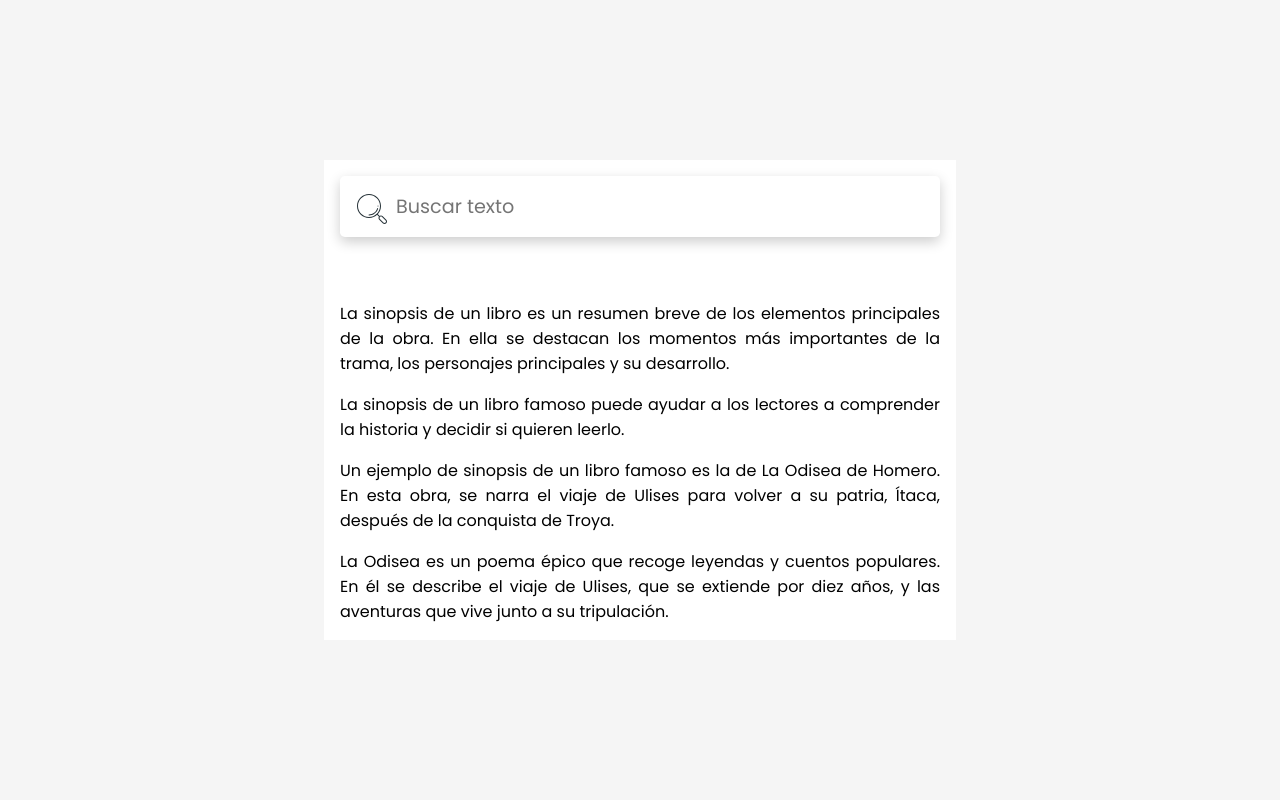
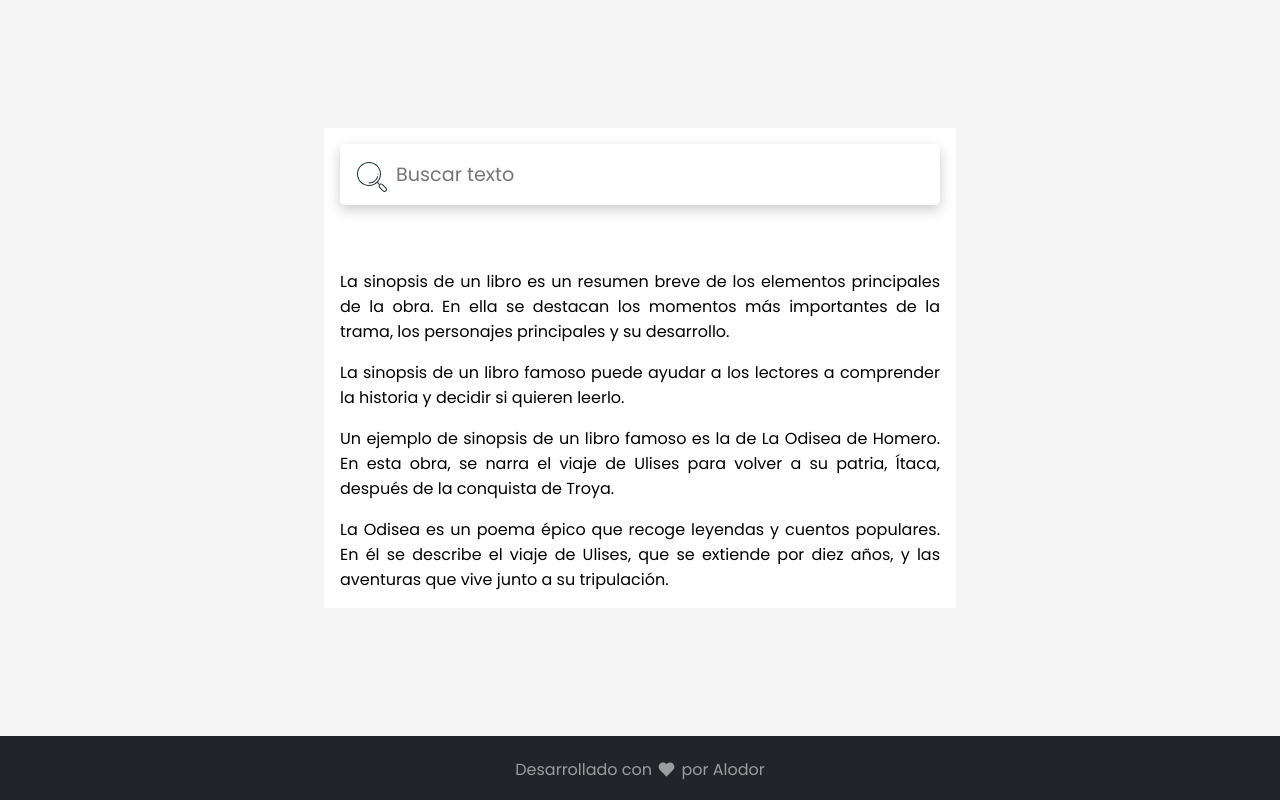
Before and after one commit to alodor24/searching-text, a React (Vite) app: page / in a window 1280 px wide. Built offline with nearby package versions, Linux system fonts and the light colour scheme.

Commit message:
Create Footer component

```diff
--- /dev/null
+++ b/src/components/Footer/Footer.styles.css
@@ -0,0 +1,22 @@
+.footer__wrapper {
+  min-height: 4rem;
+  display: flex;
+  align-items: center;
+  justify-content: center;
+  background-color: #212529;
+}
+
+.footer__text {
+  color: rgba(255, 255, 255, 0.55);
+}
+
+.footer__icon {
+  height: 1.3rem;
+  position: relative;
+  top: 0.3rem;
+}
+
+.footer__anchor {
+  color: rgba(255, 255, 255, 0.55);
+  text-decoration: none;
+}
--- /dev/null
+++ b/src/components/Footer/Footer.tsx
@@ -0,0 +1,22 @@
+import HeartIcon from "../../assets/heart-icon.svg";
+import "./Footer.styles.css";
+
+const Footer = () => {
+  return (
+    <footer className="footer__wrapper">
+      <p className="footer__text">
+        Desarrollado con{" "}
+        <img className="footer__icon" src={HeartIcon} alt="heart-icon" /> por{" "}
+        <a
+          className="footer__anchor"
+          href="https://alodor.vercel.app/"
+          target="_blank"
+        >
+          Alodor
+        </a>
+      </p>
+    </footer>
+  );
+};
+
+export default Footer;
--- /dev/null
+++ b/src/components/Footer/index.ts
@@ -0,0 +1 @@
+export { default } from "./Footer";
--- a/src/components/Layout/Layout.styles.css
+++ b/src/components/Layout/Layout.styles.css
@@ -1,5 +1,5 @@
 .layout__wrapper {
-  min-height: 100vh;
+  min-height: calc(100vh - 4rem);
   display: flex;
   align-items: center;
   justify-content: center;
--- a/src/components/Layout/Layout.tsx
+++ b/src/components/Layout/Layout.tsx
@@ -1,3 +1,4 @@
+import Footer from "../Footer";
 import "./Layout.styles.css";
 
 type Props = {
@@ -6,9 +7,13 @@ type Props = {
 
 const Layout: React.FC<Props> = ({ children }) => {
   return (
-    <main className="layout__wrapper">
-      <section className="layout__container">{children}</section>
-    </main>
+    <>
+      <main className="layout__wrapper">
+        <section className="layout__container">{children}</section>
+      </main>
+
+      <Footer />
+    </>
   );
 };
 
```
Also changed, not shown: src/assets/heart-icon.svg (added).
